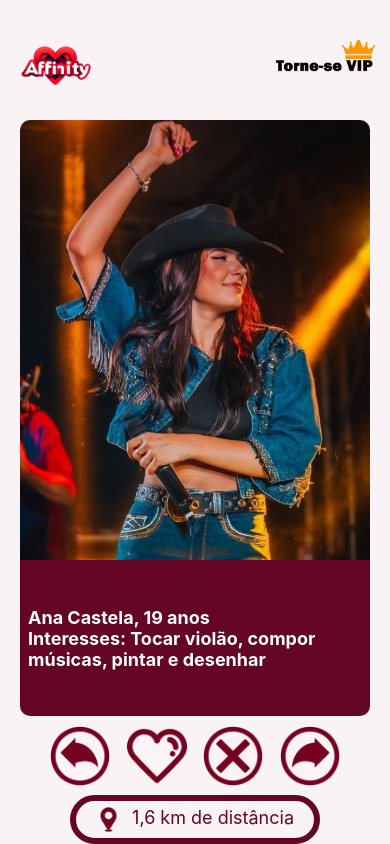
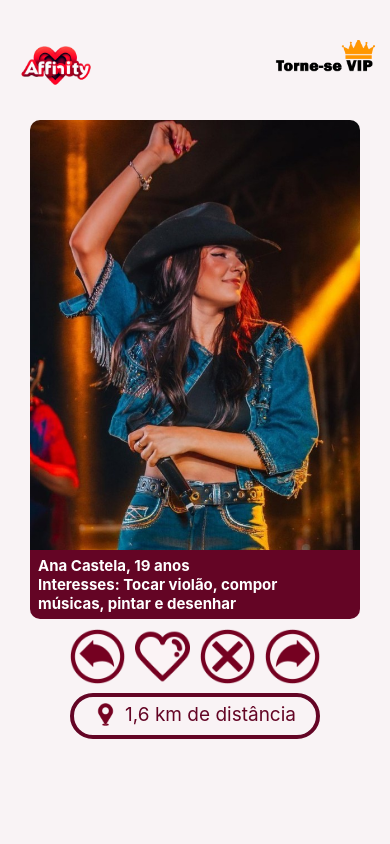
Before and after one commit to Tyran15/Affinity, a React Native app: screen /Match in a window 390 px wide. Built offline with nearby package versions, Linux system fonts and the light colour scheme.

Commit message:
Tela de match atualizada

```diff
--- a/navegacao/tab.navigator.js
+++ b/navegacao/tab.navigator.js
@@ -13,7 +13,7 @@ const Tab = createBottomTabNavigator();
 export default function  () {
   return (
     <Tab.Navigator
-      initialRouteName='Match'
+      initialRouteName='HomeUser'
       screenOptions={{ headerShown: false }}
       tabBarOptions={{
         tabStyle: {
--- a/screeens/Chat.js
+++ b/screeens/Chat.js
@@ -1,22 +1,87 @@
-import { StyleSheet, Text, View, Image } from "react-native";
-import { StatusBar } from "expo-status-bar";
+import React, { useState } from 'react';
+import { View, Text, TextInput, TouchableOpacity, StyleSheet, FlatList } from 'react-native';
+import { NavigationContainer } from '@react-navigation/native';
+import { createStackNavigator } from '@react-navigation/stack';
 
-export default function Chat() {
+const ChatScreen = ({ navigation }) => {
+  const [messages, setMessages] = useState([]);
+  const [newMessage, setNewMessage] = useState('');
+
+  const handleSendMessage = () => {
+    if (newMessage.trim() === '') return;
+
+    const message = { text: newMessage, user: 'user1' };
+    setMessages([...messages, message]);
+    setNewMessage('');
+  };
+
   return (
     <View style={styles.container}>
-      <Text style={styles.title}>Chat</Text>
+      <FlatList
+        data={messages}
+        keyExtractor={(item, index) => index.toString()}
+        renderItem={({ item }) => (
+          <View style={styles.messageContainer}>
+            <Text>{`${item.user}: ${item.text}`}</Text>
+          </View>
+        )}
+      />
+      <View style={styles.inputContainer}>
+        <TextInput
+          style={styles.input}
+          placeholder="Type a message"
+          value={newMessage}
+          onChangeText={(text) => setNewMessage(text)}
+        />
+        <TouchableOpacity onPress={handleSendMessage} style={styles.sendButton}>
+          <Text style={styles.sendButtonText}>Send</Text>
+        </TouchableOpacity>
+      </View>
     </View>
+  );
+};
+
+const Stack = createStackNavigator();
+
+export default function App() {
+  return (
+    <NavigationContainer>
+      <Stack.Navigator>
+        <Stack.Screen name="Chat" component={ChatScreen} />
+      </Stack.Navigator>
+    </NavigationContainer>
   );
 }
 
 const styles = StyleSheet.create({
   container: {
     flex: 1,
-    backgroundColor: "#fff",
-    alignItems: "center",
-    justifyContent: "center",
+    padding: 16,
+    backgroundColor: '#fff',
   },
-  title: {
+  messageContainer: {
+    marginBottom: 10,
+  },
+  inputContainer: {
+    flexDirection: 'row',
+    alignItems: 'center',
+  },
+  input: {
+    flex: 1,
+    height: 40,
+    borderWidth: 1,
+    borderColor: '#ccc',
+    borderRadius: 5,
+    marginRight: 10,
+    padding: 8,
+  },
+  sendButton: {
+    backgroundColor: '#007BFF',
+    borderRadius: 5,
+    padding: 10,
+  },
+  sendButtonText: {
+    color: '#fff',
     fontWeight: 'bold',
-  }
+  },
 });
--- a/screeens/HomeUser.js
+++ b/screeens/HomeUser.js
@@ -4,7 +4,18 @@ import { StatusBar } from "expo-status-bar";
 export default function HomeUser() {
   return (
     <View style={styles.container}>
-      <Text style={styles.title}>Home</Text>
+      <View style={styles.deshboard}>
+        <Text style={styles.title}>Home</Text>
+      </View>
+      <View style={styles.deshboard}>
+        <Text style={styles.title}>Home</Text>
+      </View>
+      <View style={styles.deshboard}>
+        <Text style={styles.title}>Home</Text>
+      </View>
+      <View style={styles.deshboard}>
+        <Text style={styles.title}>Home</Text>
+      </View>
     </View>
   );
 }
@@ -15,8 +26,16 @@ const styles = StyleSheet.create({
     backgroundColor: "#fff",
     alignItems: "center",
     justifyContent: "center",
+    display: 'flex',
   },
   title: {
+    color: 'red',
     fontWeight: 'bold',
-  }
+  },
+  deshboard:{
+    width: 150,
+    height: 175,
+    borderColor: 'red',
+    borderWidth: 3,
+  },
 });
--- a/screeens/Match.js
+++ b/screeens/Match.js
@@ -125,8 +125,8 @@ const styles = StyleSheet.create({
   },
 
   imgLoc:{
-    height:25,
-    width:25,
+    height:23,
+    width:23,
   },
 
   locText:{
@@ -138,27 +138,28 @@ const styles = StyleSheet.create({
     justifyContent:'space-between',
     backgroundColor:'#f9f3f5',
     borderColor:'#640525',
-    borderWidth:6,
+    borderWidth:4,
     borderRadius:30,
     width:250,
   },
 
   textLoc:{
     color:'#640525',
-    fontSize:18,
+    fontSize:19,
+    marginBottom:3,
   },
 
   botaos1:{
     paddingTop:10,
     flexDirection: 'row',
     justifyContent: 'space-between',
-    paddingLeft:50,
-    paddingRight:50,
+    paddingLeft:70,
+    paddingRight:70,
   },
 
   botoes:{
-    width: 60,
-    height: 60,
+    width: 55,
+    height: 55,
   },
 
   textDesc:{
@@ -166,7 +167,7 @@ const styles = StyleSheet.create({
     paddingRight:20,
     paddingTop:6,
     color:'white',
-    fontSize:18,
+    fontSize:15,
     fontWeight:'bold',
   },
 
@@ -174,16 +175,15 @@ const styles = StyleSheet.create({
     paddingLeft:8,
     paddingBottom:6,
     color:'white',
-    fontSize:18,
+    fontSize:15,
     fontWeight:'bold',
   },
 
   descPessoa:{
-    flex:1,
     justifyContent:'center',
     backgroundColor:'#640525',
     paddingRight:20,
-    marginHorizontal: 20,
+    marginHorizontal: 30,
     borderBottomEndRadius:10,
     borderBottomStartRadius:10,
   },
@@ -204,9 +204,9 @@ const styles = StyleSheet.create({
 
   pessoas:{
     width:'100%',
-    height:440,
-    paddingLeft:20,
-    paddingRight:20,
+    height:430,
+    paddingLeft:30,
+    paddingRight:30,
     borderTopLeftRadius:10,
     borderTopRightRadius:10,
     alignItems: 'center',
--- a/screeens/Singup.js
+++ b/screeens/Singup.js
@@ -47,6 +47,7 @@ export default function App() {
            placeholderTextColor='white'
            onChangeText={(text) => setSenha(text)}
           />
+
        </View>
        <View style={styles.caixa2}>
           <TouchableOpacity style={styles.button} onPress={entrar}><Text style={styles.placeholder}>Entrar</Text></TouchableOpacity>
```
Also changed, not shown: 2 other files (tests, documents, lock files or other folders).
